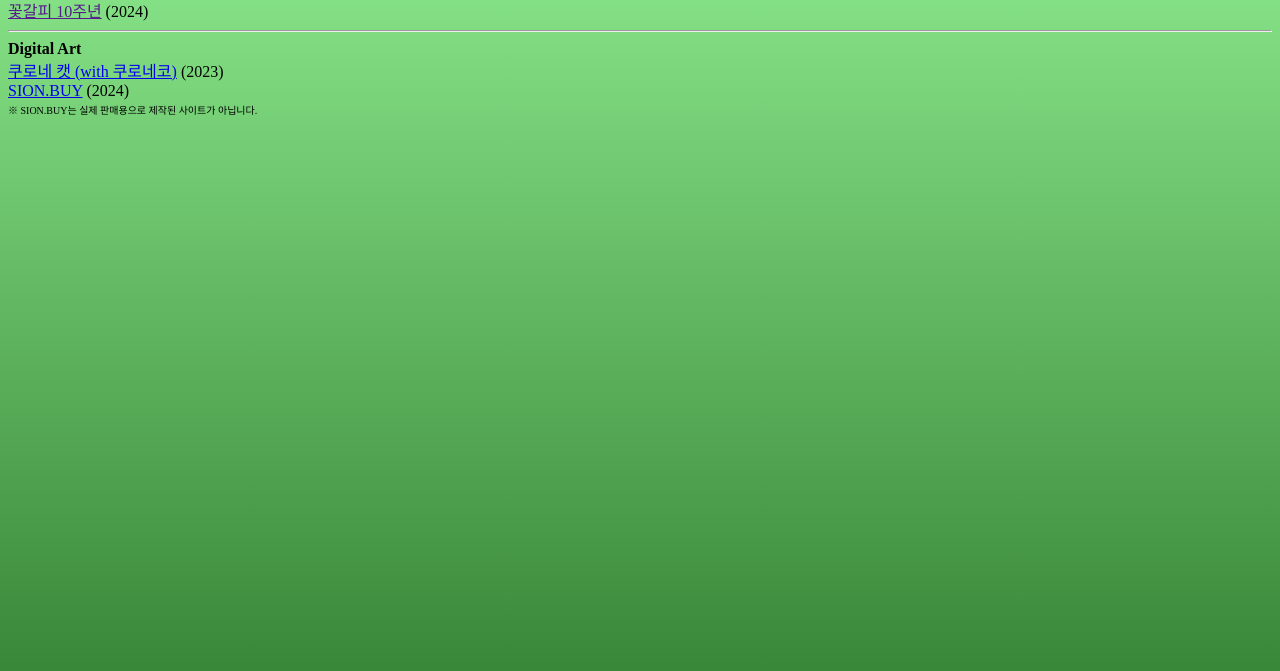
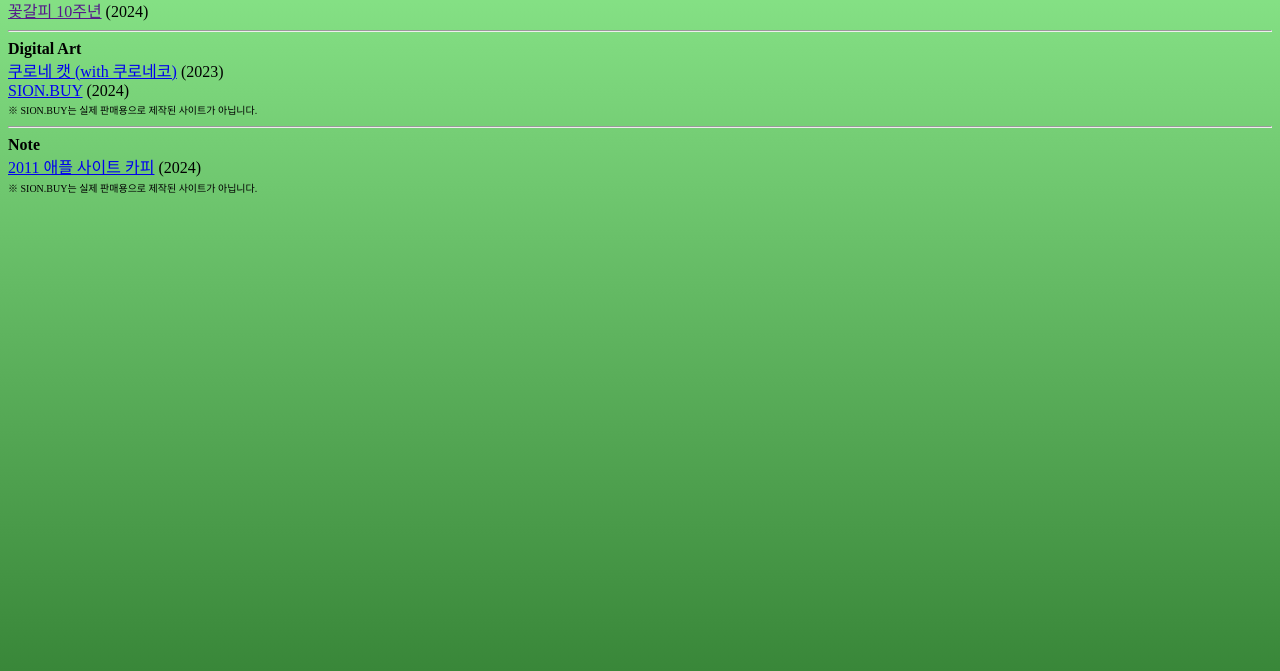
Before and after one commit to maykv/maykv.github.io, a plain HTML site: page index.html in a window 1280 px wide. Shown: the part 105-776 px from the top of the page. Drawn offline with Linux system fonts and the light colour scheme.

Commit message:
Update index.html

```diff
--- a/index.html
+++ b/index.html
@@ -32,6 +32,9 @@
         <a href="https://maykv.github.io/kuronecat/index.html">쿠로네 캣 (with 쿠로네코)</a> (2023)<br>
         <a href="https://maykv.github.io/sion.buy/index.html">SION.BUY</a> (2024)<br>
         <font size="1">※ SION.BUY는 실제 판매용으로 제작된 사이트가 아닙니다.</font>
-
+        <hr>
+        <b>Note</b><br>
+        <a href="https://maykv.github.io/2011applecopy/">2011 애플 사이트 카피</a> (2024)<br>
+        <font size="1">※ SION.BUY는 실제 판매용으로 제작된 사이트가 아닙니다.</font>
 </body>
 </html>
```
